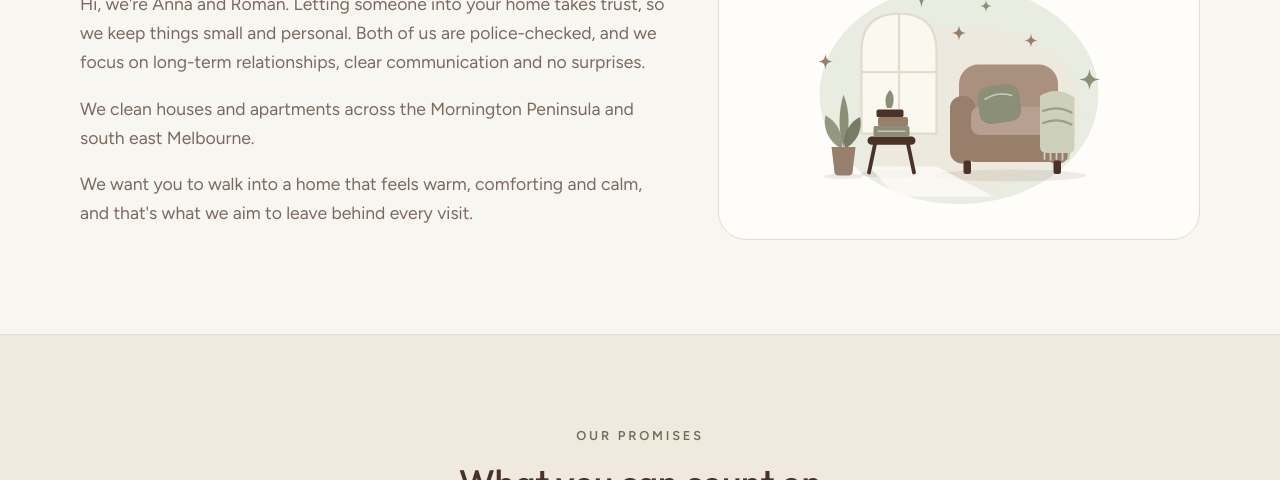
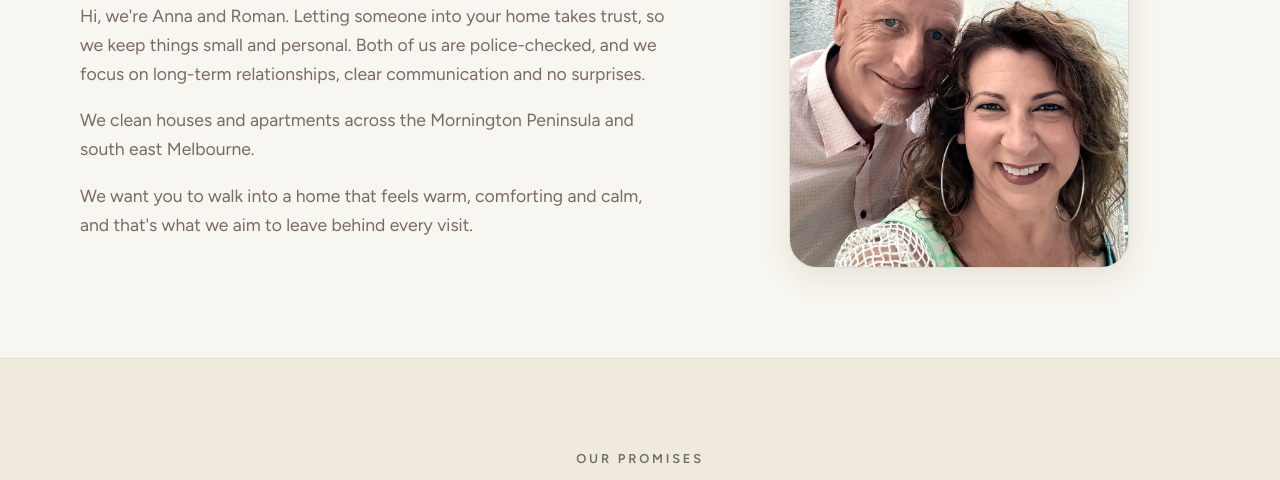
Before and after one commit to first-track-studio/espresso-clean, a plain HTML site: page about.html in a window 1280 px wide. Shown: the part 620-1100 px from the top of the page. Drawn offline with Linux system fonts and the light colour scheme.

Commit message:
Add team photo to the About page
Colour-graded to suit the palette, resized for fast loading, and shown in a
smaller rounded panel in place of the armchair illustration.

Co-Authored-By: Claude Sonnet 5.5 <noreply@anthropic.com>
Claude-Session: https://claude.ai/code/session_016gHaS4N4oYESXqiDqAHcWp

```diff
--- a/about.html
+++ b/about.html
@@ -66,8 +66,8 @@
           <p>We clean houses and apartments across the Mornington Peninsula and south east Melbourne.</p>
           <p>We want you to walk into a home that feels warm, comforting and calm, and that's what we aim to leave behind every visit.</p>
         </div>
-        <div class="brand-panel">
-          <img class="about-illus" src="assets/illus-about.svg" alt="A cosy armchair by a window with a stack of books and a plant" width="400" height="320">
+        <div class="brand-panel photo-panel">
+          <img class="about-photo" src="assets/about-photo.jpg" alt="Anna and Roman, the two people behind espresso clean" width="960" height="960">
         </div>
       </div>
     </section>
--- a/css/styles.css
+++ b/css/styles.css
@@ -296,3 +296,8 @@ legend { font-family: var(--font-head); font-size: 1.2rem; color: var(--espresso
 .quote-dot[aria-current="true"] { background: var(--sage-deep); }
 .quote-pause { margin-left: .6rem; font: inherit; font-size: .78rem; letter-spacing: .12em; text-transform: uppercase; font-weight: 600; color: var(--sage-deep); background: none; border: 0; cursor: pointer; padding: .3rem .4rem; }
 @media (prefers-reduced-motion: reduce) { .quotes.is-rotating .testimonial, .quotes.is-rotating .testimonial.is-active { transition: none; } }
+
+/* ---- about page photo ---- */
+.photo-panel { padding: 0; overflow: hidden; place-content: stretch; box-shadow: 0 10px 30px rgba(74, 50, 41, .10); width: min(100%, 300px); justify-self: center; }
+.about-photo { display: block; width: 100%; height: auto; aspect-ratio: 1 / 1; object-fit: cover; }
+@media (min-width: 800px) { .photo-panel { width: 340px; } }
```
Also changed, not shown: assets/about-photo.jpg (added).
